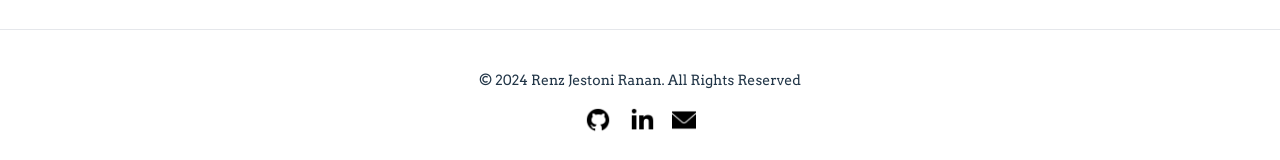
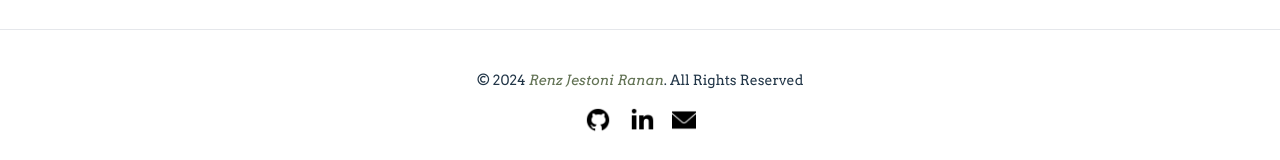
Before and after one commit to RJRanan/portfolio, a React (Vite) app: page / in a window 1280 px wide. Shown: the part 3345-3505 px from the top of the page. Built offline with nearby package versions, Linux system fonts and the light colour scheme.

Commit message:
fix sized

```diff
--- a/src/sections/Footer.jsx
+++ b/src/sections/Footer.jsx
@@ -5,24 +5,34 @@ const Footer = () => {
     <div className="flex items-center justify-center w-full">
       <div className="flex flex-col items-center justify-center w-full max-w-[494px] ">
         <p className="text-sm">
-          © 2024 Renz Jestoni Ranan. All Rights Reserved{" "}
+          © 2024{" "}
+          <span className="italic  text-[#627254]"> Renz Jestoni Ranan</span>.
+          All Rights Reserved{" "}
         </p>
         <div className="flex justify-between items-center gap-4 mt-4">
           <a href=" https://github.com/RJRanan">
-            <img src={githubBlack} className="  mobile:h-7 mobile:w-7" alt="" />
+            <img
+              src={githubBlack}
+              className="  mobile:h-7 h-6  mobile:w-7 w-6"
+              alt=""
+            />
           </a>
 
           <a href="https://www.linkedin.com/in/rjranan/">
             {" "}
             <img
               src={linkedinBlack}
-              className="   mobile:h-7 mobile:w-7"
+              className="   mobile:h-7 h-6  mobile:w-7 w-6"
               alt=""
             />
           </a>
 
           <a href="mailto:renzjranan@gmail.com">
-            <img src={emailBlack} className=" mobile:h-6 mobile:w-6" alt="" />
+            <img
+              src={emailBlack}
+              className=" mobile:h-6 h-5  mobile:w-6 w-5"
+              alt=""
+            />
           </a>
         </div>
       </div>
```
